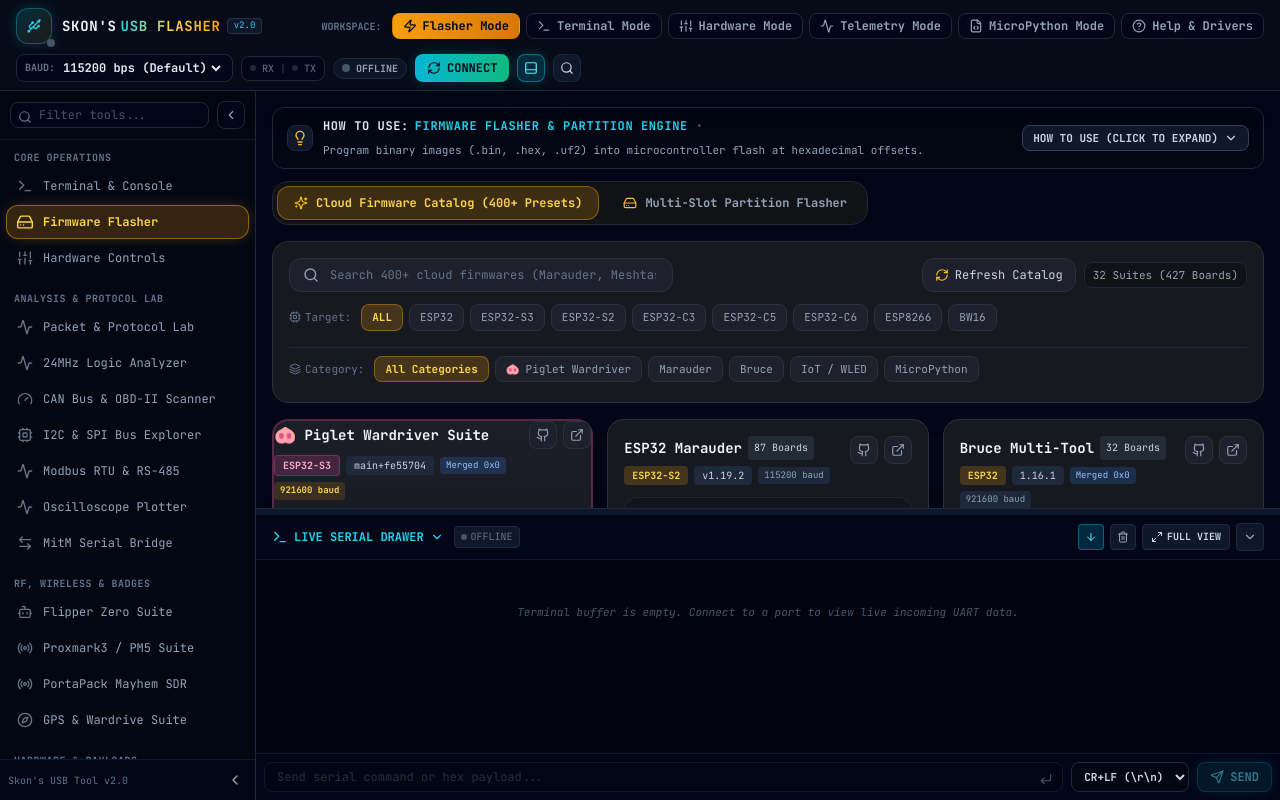
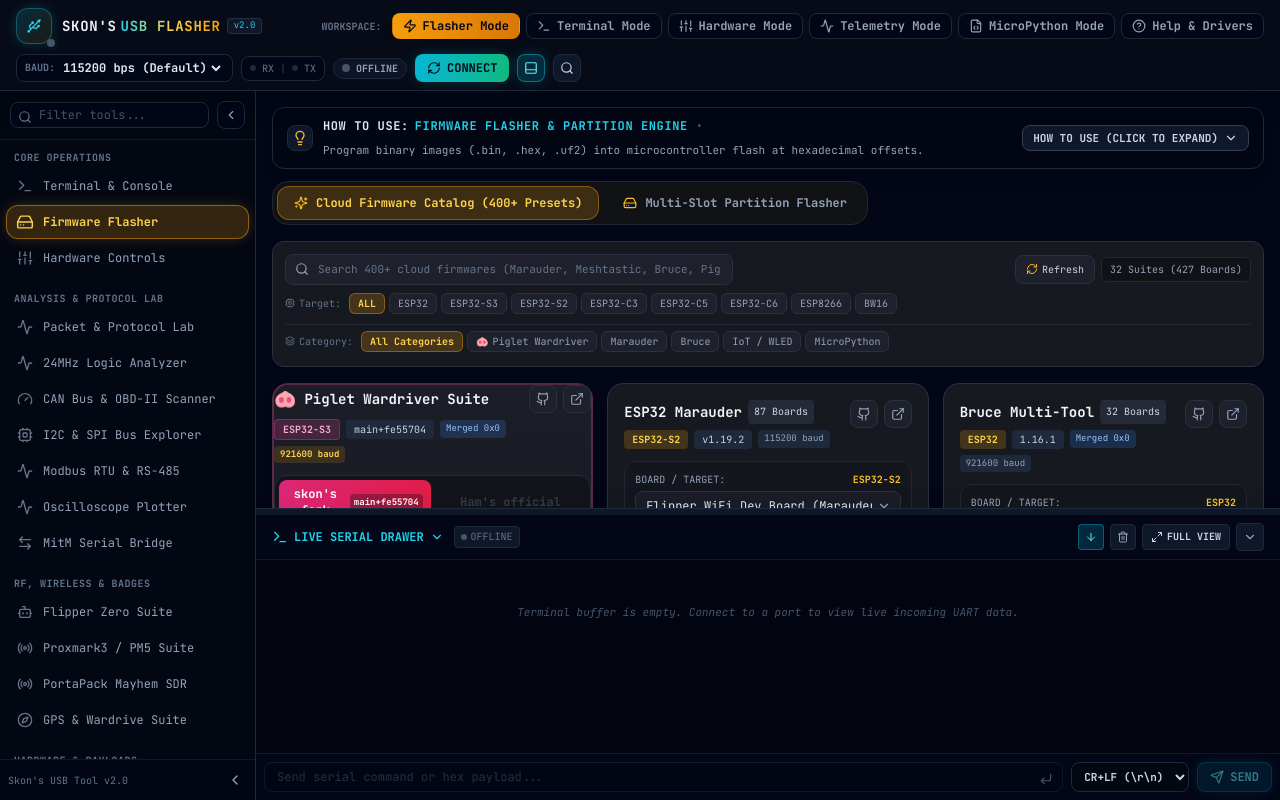
Before and after one commit to olosnoks/usb-tool, a React (Vite) app: page / in a window 1280 px wide. Built offline with nearby package versions, Linux system fonts and the light colour scheme.

Commit message:
style(flasher): make firmware catalog search and filter header compact

```diff
--- a/src/components/flasher/CloudFirmwareCatalog.jsx
+++ b/src/components/flasher/CloudFirmwareCatalog.jsx
@@ -175,43 +175,43 @@
 
   return (
     <div className="space-y-4">
-      {/* Search & Filter Header */}
-      <div className="bg-[#171920] border border-[#2b303c] rounded-2xl p-4 space-y-3">
-        <div className="flex flex-col md:flex-row items-center justify-between gap-3">
-          <div className="relative w-full md:w-96">
-            <Search className="absolute left-3.5 top-1/2 -translate-y-1/2 w-4 h-4 text-slate-400" />
+      {/* Search & Filter Header (Compact) */}
+      <div className="bg-[#171920] border border-[#2b303c] rounded-xl p-2.5 sm:p-3 space-y-2">
+        <div className="flex flex-col sm:flex-row items-stretch sm:items-center justify-between gap-2">
+          <div className="relative flex-1 max-w-md">
+            <Search className="absolute left-2.5 top-1/2 -translate-y-1/2 w-3.5 h-3.5 text-slate-400" />
             <input
               type="text"
-              placeholder="Search 400+ cloud firmwares (Marauder, Meshtastic, Bruce, WLED...)"
+              placeholder="Search 400+ cloud firmwares (Marauder, Meshtastic, Bruce, Piglet...)"
               value={searchQuery}
               onChange={(e) => setSearchQuery(e.target.value)}
-              className="w-full bg-[#1e212b] border border-[#2b303c] rounded-xl pl-10 pr-4 py-2 text-xs text-slate-200 placeholder-slate-500 focus:outline-none focus:border-amber-400 font-mono transition"
+              className="w-full bg-[#1e212b] border border-[#2b303c] rounded-lg pl-8 pr-3 py-1.5 text-[11px] text-slate-200 placeholder-slate-500 focus:outline-none focus:border-amber-400 font-mono transition"
             />
           </div>
 
-          <div className="flex items-center gap-2 self-end">
+          <div className="flex items-center gap-1.5 self-end sm:self-auto shrink-0">
             <button
               onClick={() => loadCatalog(true)}
               disabled={isLoading}
-              className="px-3 py-2 bg-[#1e212b] hover:bg-[#282d3b] text-slate-300 border border-[#2b303c] rounded-xl text-xs font-mono transition flex items-center gap-1.5"
+              className="px-2.5 py-1.5 bg-[#1e212b] hover:bg-[#282d3b] text-slate-300 border border-[#2b303c] rounded-lg text-[10px] font-mono transition flex items-center gap-1"
             >
-              <RefreshCw className={`w-3.5 h-3.5 text-amber-400 ${isLoading ? 'animate-spin' : ''}`} />
-              <span>Refresh Catalog</span>
+              <RefreshCw className={`w-3 h-3 text-amber-400 ${isLoading ? 'animate-spin' : ''}`} />
+              <span>Refresh</span>
             </button>
-            <span className="text-[11px] font-mono text-slate-400 px-2 py-1 bg-[#101216] rounded-lg border border-[#232733]">
+            <span className="text-[10px] font-mono text-slate-400 px-2 py-1 bg-[#101216] rounded-md border border-[#232733] whitespace-nowrap">
               {filteredSuites.length} Suites ({totalBoardsCount} Boards)
             </span>
           </div>
         </div>
 
         {/* Chip Target Filters */}
-        <div className="flex items-center gap-1.5 overflow-x-auto pb-1 scrollbar-none text-[11px] font-mono">
-          <span className="text-slate-500 mr-1 flex items-center gap-1"><Cpu className="w-3 h-3" /> Target:</span>
+        <div className="flex items-center gap-1 overflow-x-auto pb-0.5 scrollbar-none text-[10px] font-mono">
+          <span className="text-slate-500 mr-1 flex items-center gap-1 text-[10px]"><Cpu className="w-2.5 h-2.5" /> Target:</span>
           {CHIP_FILTERS.map(chip => (
             <button
               key={chip}
               onClick={() => setSelectedChip(chip)}
-              className={`px-2.5 py-1 rounded-lg border transition whitespace-nowrap ${
+              className={`px-2 py-0.5 rounded-md border transition whitespace-nowrap text-[10px] ${
                 selectedChip === chip
                   ? 'bg-amber-500/20 border-amber-500/40 text-amber-300 font-bold'
                   : 'bg-[#1e212b] border-[#2b303c] text-slate-400 hover:text-slate-200'
@@ -223,13 +223,13 @@
         </div>
 
         {/* Category Filters */}
-        <div className="flex items-center gap-1.5 overflow-x-auto pb-1 scrollbar-none text-[11px] font-mono border-t border-[#232733] pt-2">
-          <span className="text-slate-500 mr-1 flex items-center gap-1"><Layers className="w-3 h-3" /> Category:</span>
+        <div className="flex items-center gap-1 overflow-x-auto pb-0.5 scrollbar-none text-[10px] font-mono border-t border-[#232733] pt-1.5">
+          <span className="text-slate-500 mr-1 flex items-center gap-1 text-[10px]"><Layers className="w-2.5 h-2.5" /> Category:</span>
           {CATEGORY_FILTERS.map(cat => (
             <button
               key={cat.id}
               onClick={() => setSelectedCategory(cat.id)}
-              className={`px-2.5 py-1 rounded-lg border transition whitespace-nowrap flex items-center gap-1.5 ${
+              className={`px-2 py-0.5 rounded-md border transition whitespace-nowrap flex items-center gap-1 text-[10px] ${
                 selectedCategory === cat.id
                   ? cat.id === 'piglet'
                     ? 'bg-pink-500/25 border-pink-500/50 text-pink-300 font-bold shadow-sm shadow-pink-500/20'
```
